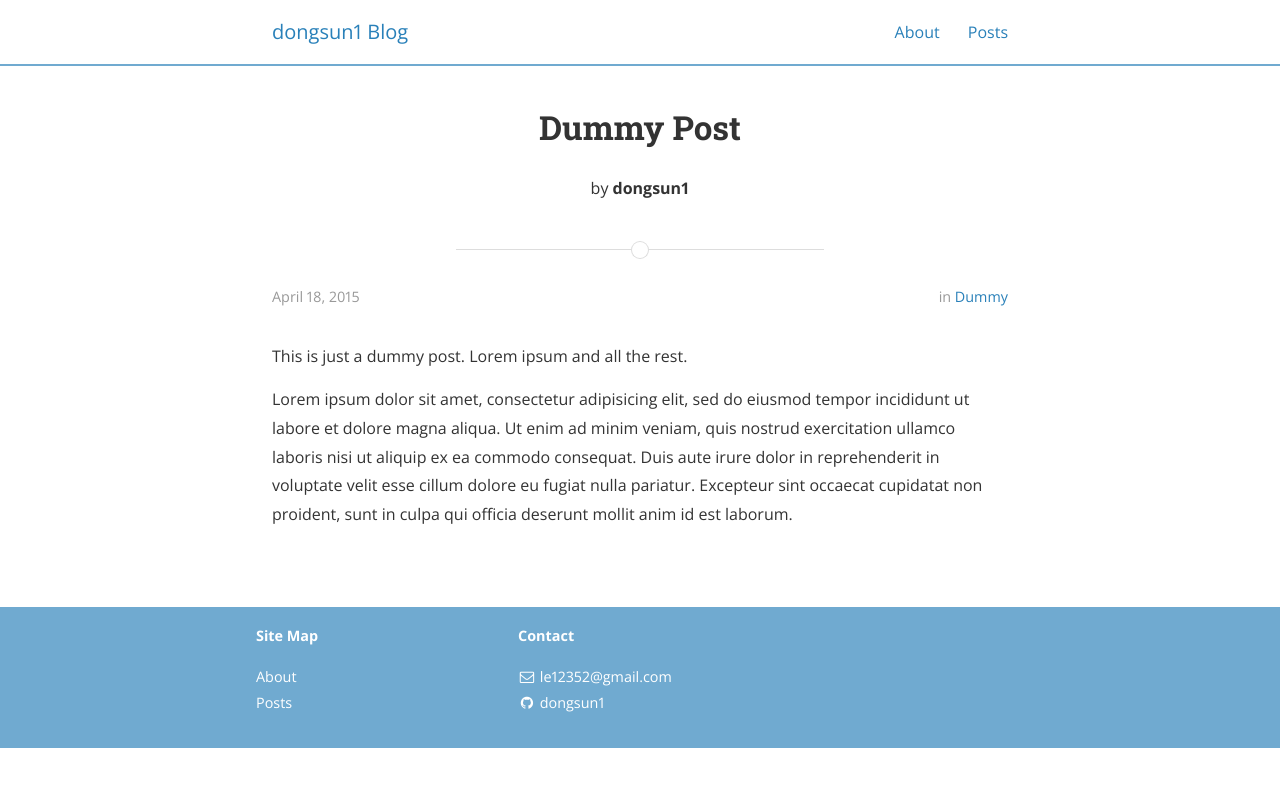
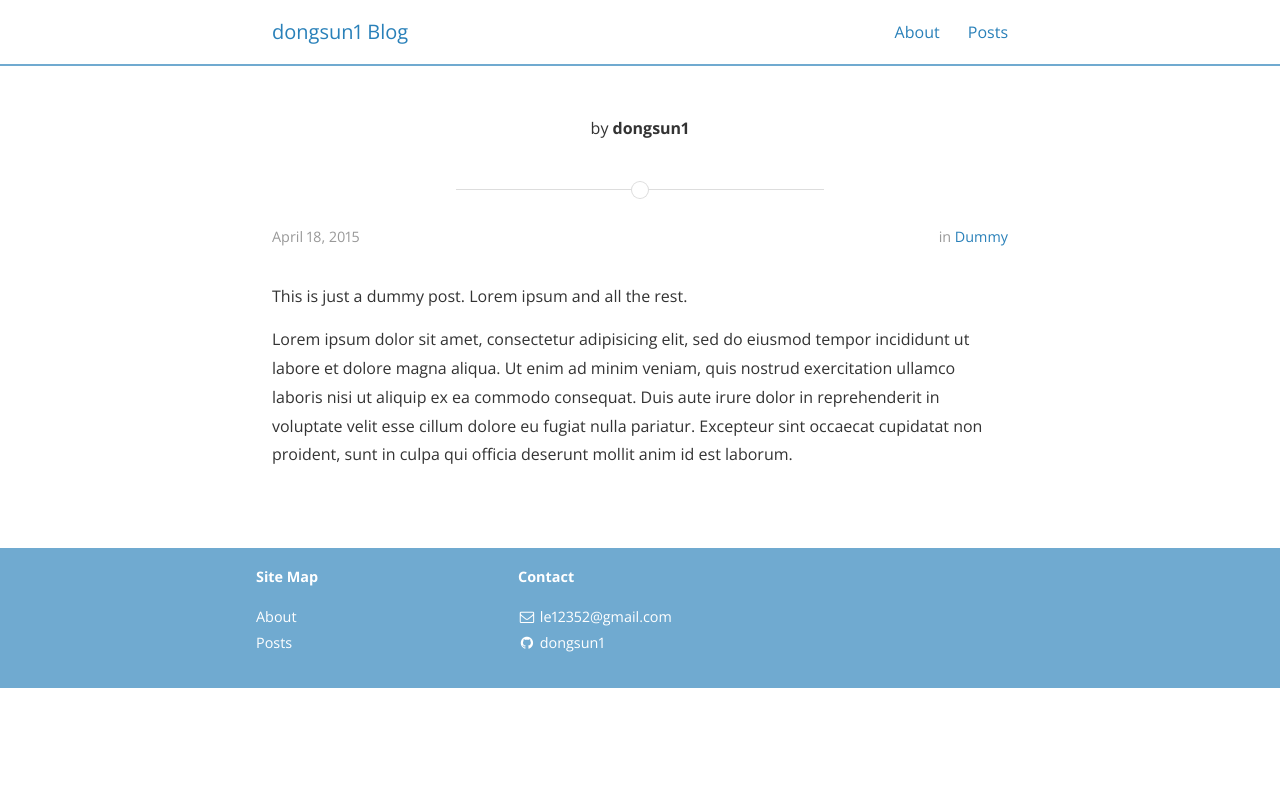
Before and after one commit to dongsun1/dongsun1.dev, a Jekyll site: the page built from _posts/2015-04-18-dummy.md, in a window 1280 px wide. Shown: the top 787 px of the page. Built offline with Jekyll 4.4.1, drawn with Linux system fonts in a browser that asks for light colours; nearby versions of some CDN libraries.

Commit message:
check dummy post

```diff
--- a/_posts/2015-04-18-dummy.md
+++ b/_posts/2015-04-18-dummy.md
@@ -1,6 +1,6 @@
 ---
 layout: post
-title:  "Dummy Post"
+title:  ""
 date:   2015-04-18T14:25:52-05:00
 author: dongsun1
 categories: Dummy
```
Also changed, not shown: _posts/2015-04-18-welcome-to-jekyll.md (+2 -4 lines).
